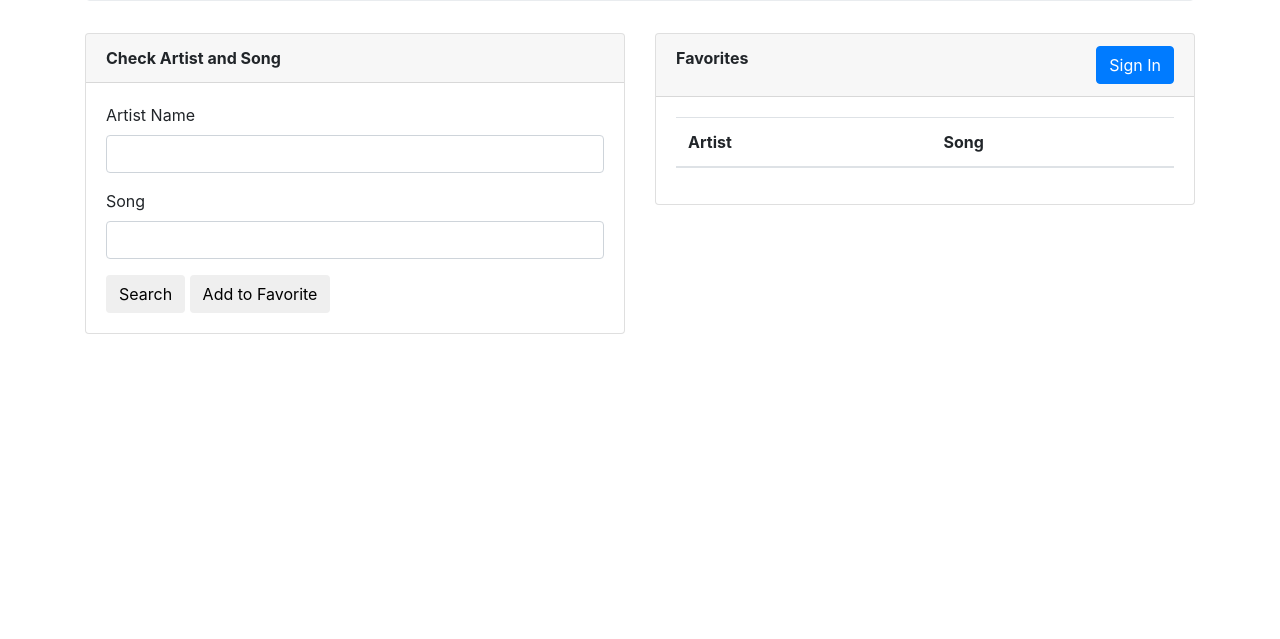
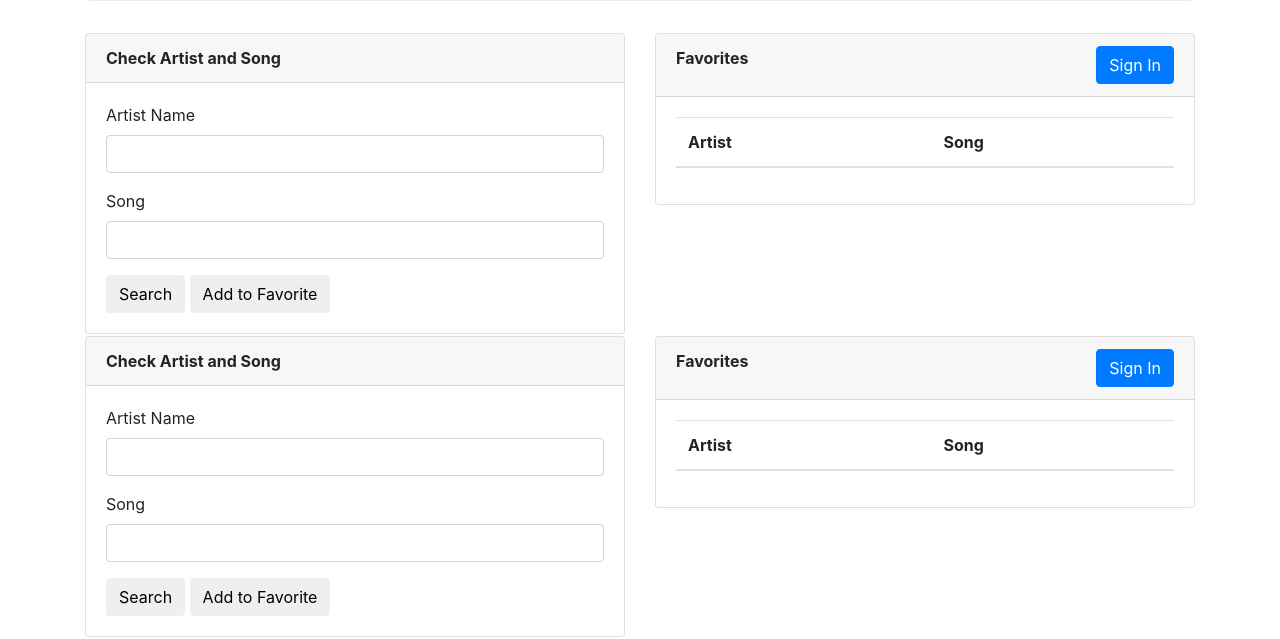
Before and after one commit to kgodwin88/projects, a plain HTML site: page index.html in a window 1280 px wide. Shown: the part 183-822 px from the top of the page. Before the commit the page ends 800 px from the top, so only its background shows below. Drawn offline with nearby package versions, Linux system fonts and the light colour scheme; no server answers.

Commit message:
made some changes

```diff
--- a/assets/javascript/project.js
+++ b/assets/javascript/project.js
@@ -19,8 +19,12 @@ $(document).ready(function(){
             var errorCode = error.code;
             var errorMessage = error.message;
             console.log(errorMessage);
+            $("#header").text("Error");
+            $("#message").text(errorMessage)
           });
           $("#modalForm")[0].reset();
+          $("#signin").modal("hide");
+          $("#welcome").modal("show")
     });
     $("#createAccount").on("click", function(){
         event.preventDefault();
@@ -44,10 +48,12 @@ $(document).ready(function(){
     });
     auth.onAuthStateChanged(function(user){
         if(user){
+            $("#header").text("Welcome")
             $("#logout").removeClass("d-none");
             $("#signIn").addClass("d-none");
             var userId = auth.currentUser.uid;
             console.log("on auth change " + userId)
+            $("#message").text(userId);
             $("#addFavorite").on("click", function(event){
                 event.preventDefault();
                 var artist = $("#artist").val().trim();
--- a/index.html
+++ b/index.html
@@ -107,6 +107,82 @@
             </div>
         </div>
     </div>
+    <div class = "container">
+        <div class = "row">
+            <div class = "col-md-6">
+                <div class="card">
+                    <div class="card-header">
+                    <strong>Check Artist and Song</strong>
+                    </div>
+                    <div class="card-body">
+                        <form role = "form" id = "artistForm">
+                            <div class = "form-group">
+                                <label for = "name">Artist Name</label>
+                                <input type = "text" class = "form-control" id = "artist">
+                            </div>
+                            <div class = "form-group">
+                                <label for = "destination">Song</label>
+                                <input type = "text" class = "form-control" id = "song">
+                            </div>
+                            <button type = "button" class= "btn btn-default" id= "addMusic">Search</button>
+                            <button type = "button" class = "btn btn-default" id = "addFavorite">Add to Favorite</button>
+                        </form>
+
+                    </div>
+                </div>
+            </div>
+            <div class = "col-md-6">
+                <div class = "card">
+                    <div class = "card-header">
+                        <strong>Favorites</strong>
+                        <button type = "button" class = "btn btn-primary" id = "signIn" data-toggle = "modal" data-target = "#signin">Sign In</button>
+                        <button type = "button" class = "btn btn-primary d-none" id = "logout">Log Out</button>
+                    </div>
+                    <div class = "card-body">
+                        <table class = "table" id = "favoritesTable">
+                            <thead>
+                                <tr>
+                                    <th>Artist</th>
+                                    <th>Song</th>
+                                </tr>
+                            </thead>
+                                <tbody>
+
+                                </tbody>
+                        </table>
+                    </div>
+                </div>
+            </div>
+        </div>
+        <div class = "row">
+            <div class = "col-md-6" id = "videos">
+
+            </div>
+            <div class = "col-md-6" id = "lyrics">
+
+            </div>
+        </div>
+        <div class = "row">
+            <div class = "col-md-12" id = "bio"></div>
+        </div>
+    </div>
+    <div class = "modal fade" id = "welcome">
+        <div class = "modal-dialog">
+            <div class ="modal-content">
+                <div class = "modal-header">
+                    <h2 class = "modal-title" id = "header"></h2>
+                    <button type = "button" class = "close" data-dismiss = "modal">&times;</button>
+                </div>
+                <div class = "modal-body">
+                    <p id = "message"></p>
+                </div>
+                <div class = "modal-footer">
+
+                </div>
+            </div>
+        </div>
+    </div>
+
 
 
 
```
